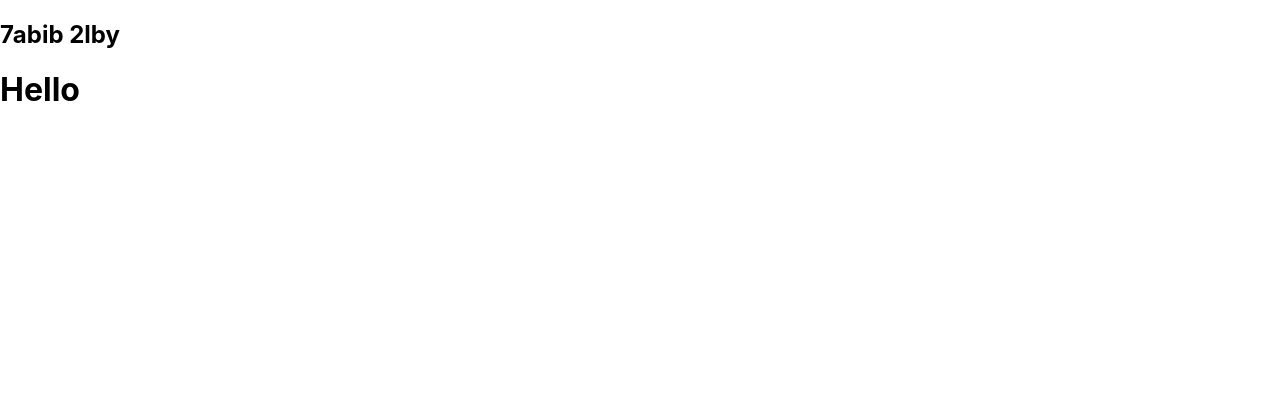
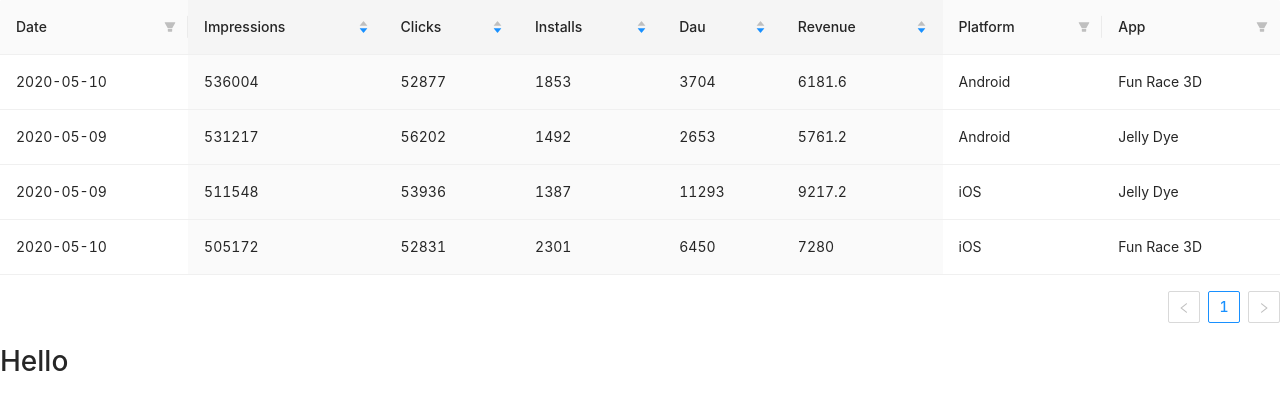
Before and after one commit to halitbatur/GJG-data-vis, a React (Create React App) app: page / in a window 1280 px wide. Shown: the top 410 px of the page. Built offline with nearby package versions, Linux system fonts and the light colour scheme.

Commit message:
fix types complete table

```diff
--- a/src/App.tsx
+++ b/src/App.tsx
@@ -1,5 +1,6 @@
 import React from "react";
 import GraphView from "../src/components/GraphView";
+import "antd/dist/antd.css";
 import "./App.css";
 
 function App() {
--- a/src/components/GraphView/index.tsx
+++ b/src/components/GraphView/index.tsx
@@ -1,18 +1,10 @@
 import React from "react";
-
-type ObjectKeys<T> = T extends object
-  ? (keyof T)[]
-  : T extends number
-  ? []
-  : T extends Array<any> | string
-  ? string[]
-  : never;
-
-interface ObjectConstructor {
-  keys<T>(o: T): ObjectKeys<T>;
-}
+import { Table } from "antd";
+import { ColumnsType } from "antd/es/table";
+import { ColumnFilterItem } from "antd/es/table/interface";
 
 interface DataInfo {
+  key: number;
   date: string;
   impressions: number;
   clicks: number;
@@ -25,6 +17,7 @@
 
 const MOCK_DATA: DataInfo[] = [
   {
+    key: 1,
     date: "2020-05-09",
     impressions: 511548,
     clicks: 53936,
@@ -35,6 +28,7 @@
     app: "Jelly Dye",
   },
   {
+    key: 2,
     date: "2020-05-09",
     impressions: 531217,
     clicks: 56202,
@@ -45,6 +39,7 @@
     app: "Jelly Dye",
   },
   {
+    key: 3,
     date: "2020-05-10",
     impressions: 505172,
     clicks: 52831,
@@ -55,6 +50,7 @@
     app: "Fun Race 3D",
   },
   {
+    key: 4,
     date: "2020-05-10",
     impressions: 536004,
     clicks: 52877,
@@ -66,9 +62,9 @@
   },
 ];
 
-const extractFilters = (key: string) => {
+const extractFilters = (key: keyof DataInfo) => {
   const uniqueData: Record<string, string> = {};
-  const filters: Record<string, string>[] = [];
+  const filters: ColumnFilterItem[] = [];
   MOCK_DATA.forEach((el: DataInfo) => {
     if (!uniqueData[el[key]]) {
       uniqueData[el[key]] = "exists";
@@ -79,12 +75,13 @@
 };
 
 const constructColumns = (dataInfo: DataInfo) => {
-  const columns = [];
-
-  for (const entry of Object.entries(dataInfo)) {
-    const key = entry[0];
-    const value = entry[1];
-    if (typeof value === "number") {
+  const columns: ColumnsType<DataInfo> = [];
+  for (const entry in dataInfo) {
+    let key = entry as keyof DataInfo;
+    if (entry === "key") {
+      continue;
+    }
+    if (typeof dataInfo[key] === "number") {
       columns.push({
         title: key.charAt(0).toUpperCase() + key.slice(1),
         dataIndex: key,
@@ -96,16 +93,20 @@
         title: key.charAt(0).toUpperCase() + key.slice(1),
         dataIndex: key,
         filters: extractFilters(key),
+        onFilter: (value, record) => record[key] === value,
       });
     }
   }
 
-  console.log(extractFilters("app"));
-  return <h2>7abib 2lby</h2>;
+  return columns;
 };
 
 const GraphView = () => {
-  return <div>{constructColumns(MOCK_DATA[0])}</div>;
+  return (
+    <div>
+      <Table columns={constructColumns(MOCK_DATA[0])} dataSource={MOCK_DATA} />
+    </div>
+  );
 };
 
 export default GraphView;
```
